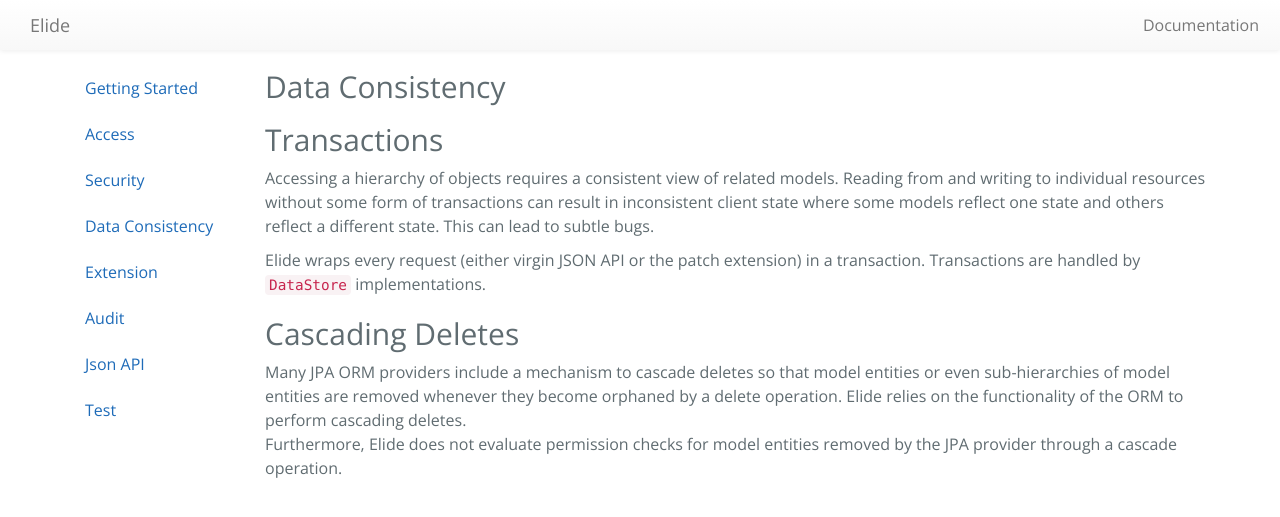
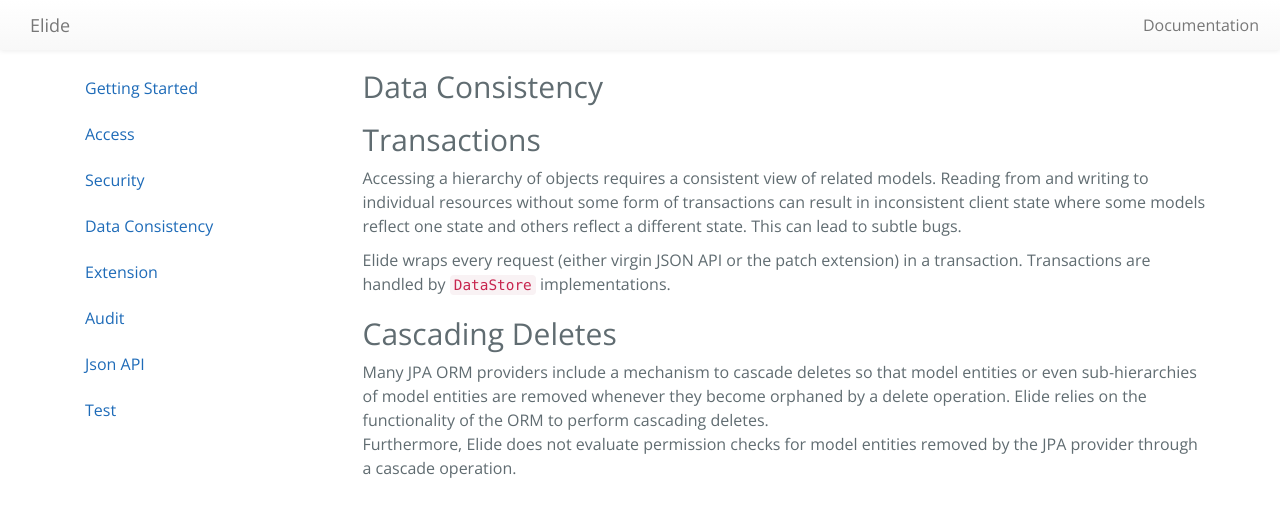
Before and after one commit to yahoo/elide-doc, a Jekyll site: the page built from pages/guide/04-data-consistency.md, in a window 1280 px wide. Shown: the top 517 px of the page. Built offline with Jekyll 4.4.1, drawn with Linux system fonts in a browser that asks for light colours; nearby versions of some CDN libraries.

Commit message:
fix responsive menu

```diff
--- a/_layouts/default.html
+++ b/_layouts/default.html
@@ -18,12 +18,13 @@
   <link rel="stylesheet" type="text/css" href="{{ BASE_PATH }}/{{ ASSET_PATH }}/styles/github/syntax.css" media="screen">
   <link rel="stylesheet" type="text/css" href="{{ BASE_PATH }}/{{ ASSET_PATH }}/styles/custom/stylesheet.css" media="screen">
 </head>
+
 <body>
   <!--<div class="navbar navbar-fixed-top" role="banner">-->
   <div class="navbar-default navbar-fixed-top" role="banner">
     <div class="container-fluid">
       <div class="navbar-header">
-                <button type="button" class="navbar-toggle collapsed" data-toggle="collapse" data-target="#top-nav" aria-expanded="false">
+        <button type="button" class="navbar-toggle collapsed" data-toggle="collapse" data-target="#top-nav-mobile" aria-expanded="false">
           <span class="sr-only">Toggle navigation</span>
           <span class="icon-bar"></span>
           <span class="icon-bar"></span>
@@ -31,13 +32,22 @@
         </button>
         <a class="navbar-brand" href="/">Elide</a>
       </div>
-            <nav id="top-nav" class="collapse navbar-collapse bs-navbar-collapse" role="navigation">
-                <ul class="nav navbar-nav navbar-right ">
+      <div id="top-nav-desktop" class="collapse navbar-collapse bs-navbar-collapse" role="navigation">
+        <ul class="nav navbar-nav navbar-right">
           <li>
             <a href="{{ BASE_PATH }}/pages/guide/01-start.html" role="button" aria-haspopup="true" aria-expanded="false">Documentation</span></a>
           </li>
         </ul>
-            </nav>
+      </div>
+      <div id="top-nav-mobile" class="collapse bs-navbar-collapse hidden-sm hidden-md hidden-lg" role="navigation">
+        <ul class="nav navbar-nav">
+          {% assign sorted_pages = site.pages | sort:"name" %} {% for pages in sorted_pages %} {% if (pages.type == page.type) and (pages.group == "guide") %}
+          <li>
+            <a href="{{ BASE_PATH }}{{ pages.url }}">{{ pages.title }}</a>
+          </li>
+          {% endif %} {% endfor %}
+        </ul>
+      </div>
     </div>
   </div>
   {{ content }}
--- a/_layouts/guide.html
+++ b/_layouts/guide.html
@@ -4,19 +4,16 @@
 {% include setup %}
 <div class="container">
   <div class="row">
-      <div class="hidden-xs hidden-sm col-md-2">
+    <div class="hidden-xs col-sm-3">
       <div class="affix">
         <ul class="nav nav-stacked">
-          {% assign sorted_pages = site.pages | sort:"name" %}
-          {% for pages in sorted_pages %}
-            {% if (pages.type == page.type) and (pages.group == "guide") %}
+          {% assign sorted_pages = site.pages | sort:"name" %} {% for pages in sorted_pages %} {% if (pages.type == page.type) and (pages.group == "guide") %}
           <li><a href="{{ BASE_PATH }}{{ pages.url }}">{{ pages.title }}</a></li>
-            {% endif %}
-          {% endfor %}
+          {% endif %} {% endfor %}
         </ul>
       </div>
     </div>
-      <div class="col-sm-12 col-md-10">
+    <div class="col-sm-9">
       <h2>{{ page.title }} {% if page.tagline %} <small>{{ page.tagline }}</small>{% endif %}</h2>
       <div class="row-fluid">
         {{ content }}
--- a/assets/styles/custom/stylesheet.css
+++ b/assets/styles/custom/stylesheet.scss
@@ -1,3 +1,5 @@
+---
+---
 body {
   padding-top: 50px;
 }
@@ -27,17 +29,17 @@
   margin-top: 1em;
 }
 
-#top-nav {
+#top-nav-desktop {
   margin: 0 1em;
-}
 
-#top-nav .nav > li > a {
-  margin-top: 0px;
-  padding: 15px 5px 5px;
-}
+  .nav > li > a {
+    margin-top: 0px;
+    padding: 15px 5px 5px;
 
-#top-nav .nav > li > a:hover {
-  border-bottom: 2px solid black;
+    &:hover {
+      border-bottom: 2px solid black;
+    }
+  }
 }
 
 #logo {
```
Also changed, not shown: 1 other file. Lines whose indentation alone changed are shown as unchanged.
